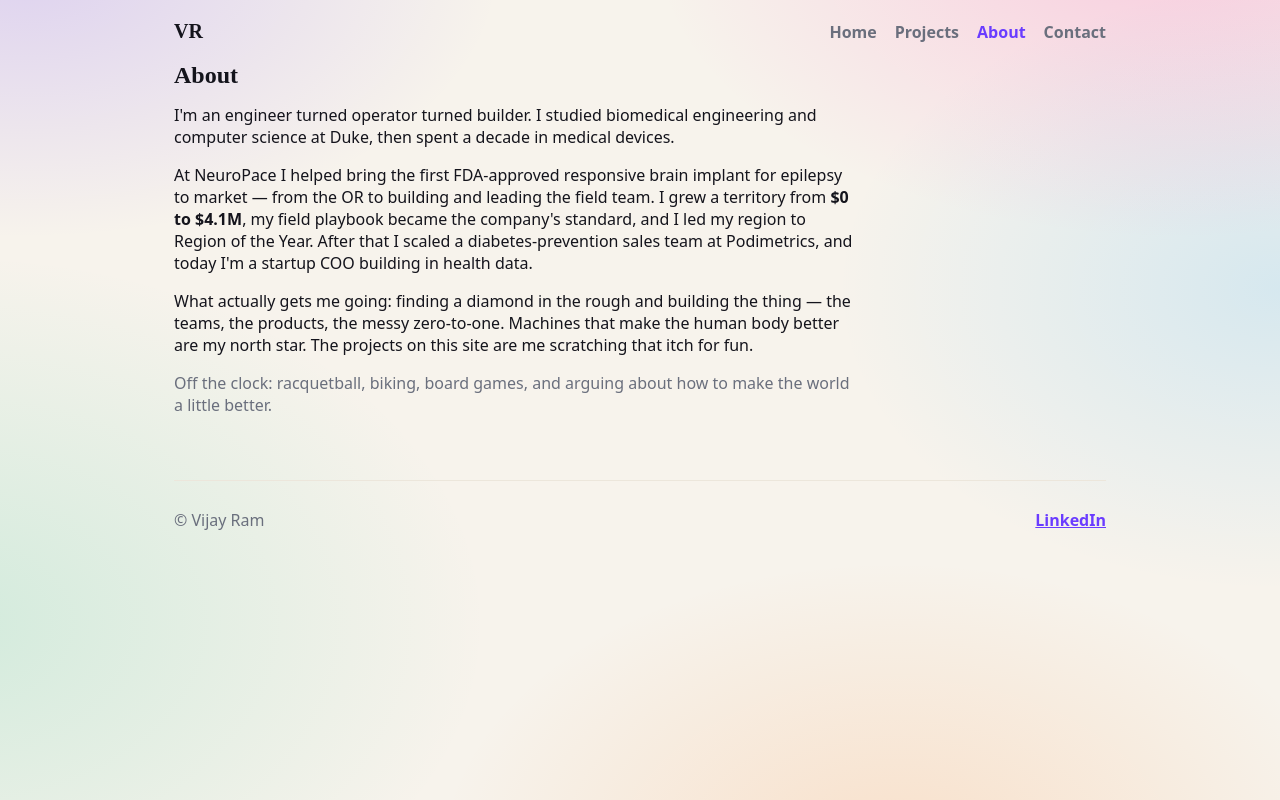
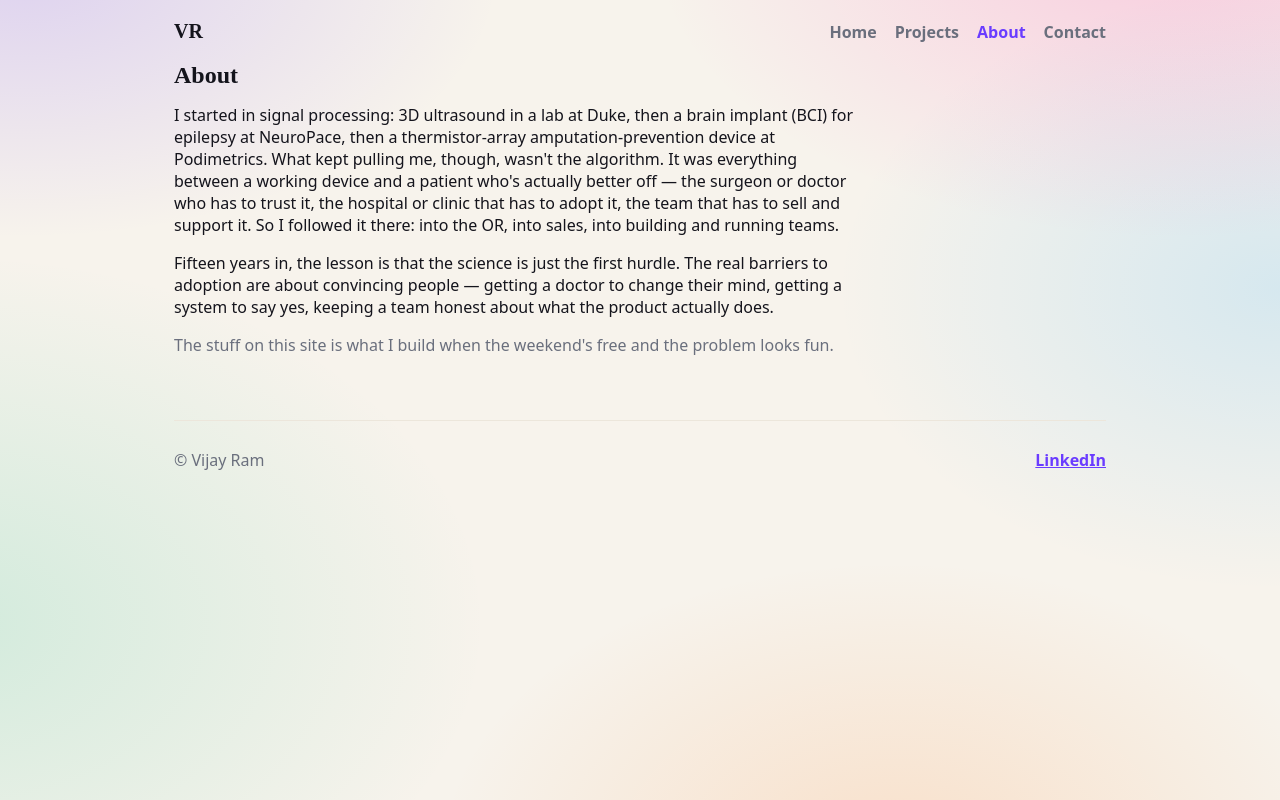
Before and after one commit to theonenonlyvj/personal-site, a React (Vite) app: page /about in a window 1280 px wide. Built offline with nearby package versions, Linux system fonts and the light colour scheme.

Commit message:
copy: final hero + About bio (engineer→sales→operator; plainspoken)

```diff
--- a/src/pages/About.tsx
+++ b/src/pages/About.tsx
@@ -3,24 +3,20 @@ export default function About() {
     <section style={{ maxWidth: 680 }}>
       <h1>About</h1>
       <p>
-        I'm an engineer turned operator turned builder. I studied biomedical engineering and computer
-        science at Duke, then spent a decade in medical devices.
+        I started in signal processing: 3D ultrasound in a lab at Duke, then a brain implant (BCI)
+        for epilepsy at NeuroPace, then a thermistor-array amputation-prevention device at Podimetrics.
+        What kept pulling me, though, wasn't the algorithm. It was everything between a working device
+        and a patient who's actually better off — the surgeon or doctor who has to trust it, the
+        hospital or clinic that has to adopt it, the team that has to sell and support it. So I followed
+        it there: into the OR, into sales, into building and running teams.
       </p>
       <p>
-        At NeuroPace I helped bring the first FDA-approved responsive brain implant for epilepsy to
-        market — from the OR to building and leading the field team. I grew a territory from <strong>$0
-        to $4.1M</strong>, my field playbook became the company's standard, and I led my region to
-        Region of the Year. After that I scaled a diabetes-prevention sales team at Podimetrics, and
-        today I'm a startup COO building in health data.
-      </p>
-      <p>
-        What actually gets me going: finding a diamond in the rough and building the thing — the teams,
-        the products, the messy zero-to-one. Machines that make the human body better are my north star.
-        The projects on this site are me scratching that itch for fun.
+        Fifteen years in, the lesson is that the science is just the first hurdle. The real barriers to
+        adoption are about convincing people &mdash; getting a doctor to change their mind, getting a
+        system to say yes, keeping a team honest about what the product actually does.
       </p>
       <p style={{ color: 'var(--ink-2)' }}>
-        Off the clock: racquetball, biking, board games, and arguing about how to make the world a
-        little better.
+        The stuff on this site is what I build when the weekend&apos;s free and the problem looks fun.
       </p>
     </section>
   )
--- a/src/pages/Home.tsx
+++ b/src/pages/Home.tsx
@@ -10,12 +10,11 @@ export default function Home() {
         <h1 style={{ fontSize: 'clamp(40px, 7vw, 76px)' }}>
           <span className="grad-text">Vijay Ram</span>
         </h1>
-        <p style={{ fontSize: 22, fontFamily: 'var(--font-display)', maxWidth: 620 }}>
-          Engineer → operator → builder. I find diamonds in the rough and build the thing.
+        <p style={{ fontSize: 24, fontFamily: 'var(--font-display)', maxWidth: 640 }}>
+          Engineer turned Sales Leader and Operator.
         </p>
-        <p style={{ color: 'var(--ink-2)', maxWidth: 620 }}>
-          Medical-device commercial leader by trade, tinkerer by default. These are things I built because
-          they were fun to build.
+        <p style={{ color: 'var(--ink-2)', fontSize: 18, maxWidth: 640 }}>
+          I've spent 15+ years getting medical technology to patients.
         </p>
       </div>
 
```
Also changed, not shown: 1 other file (tests, documents, lock files or other folders).
